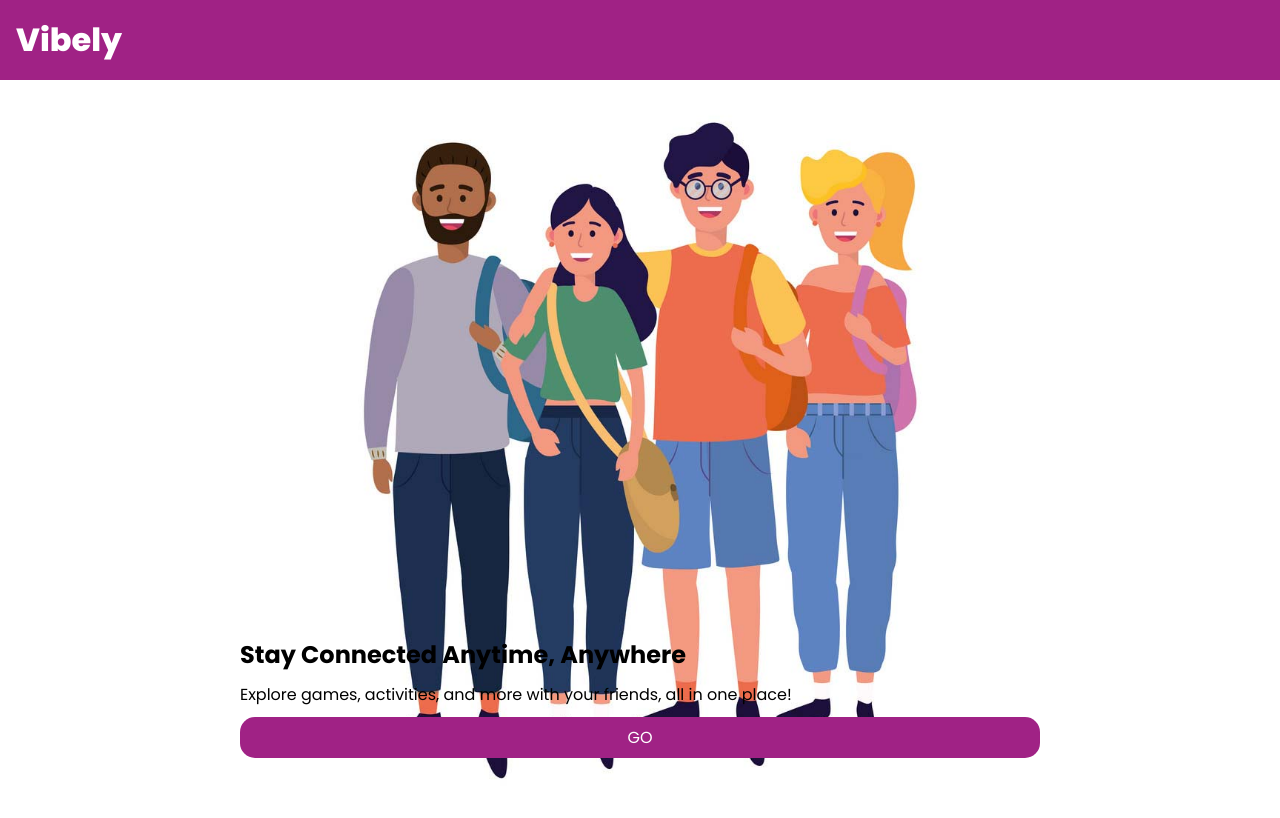
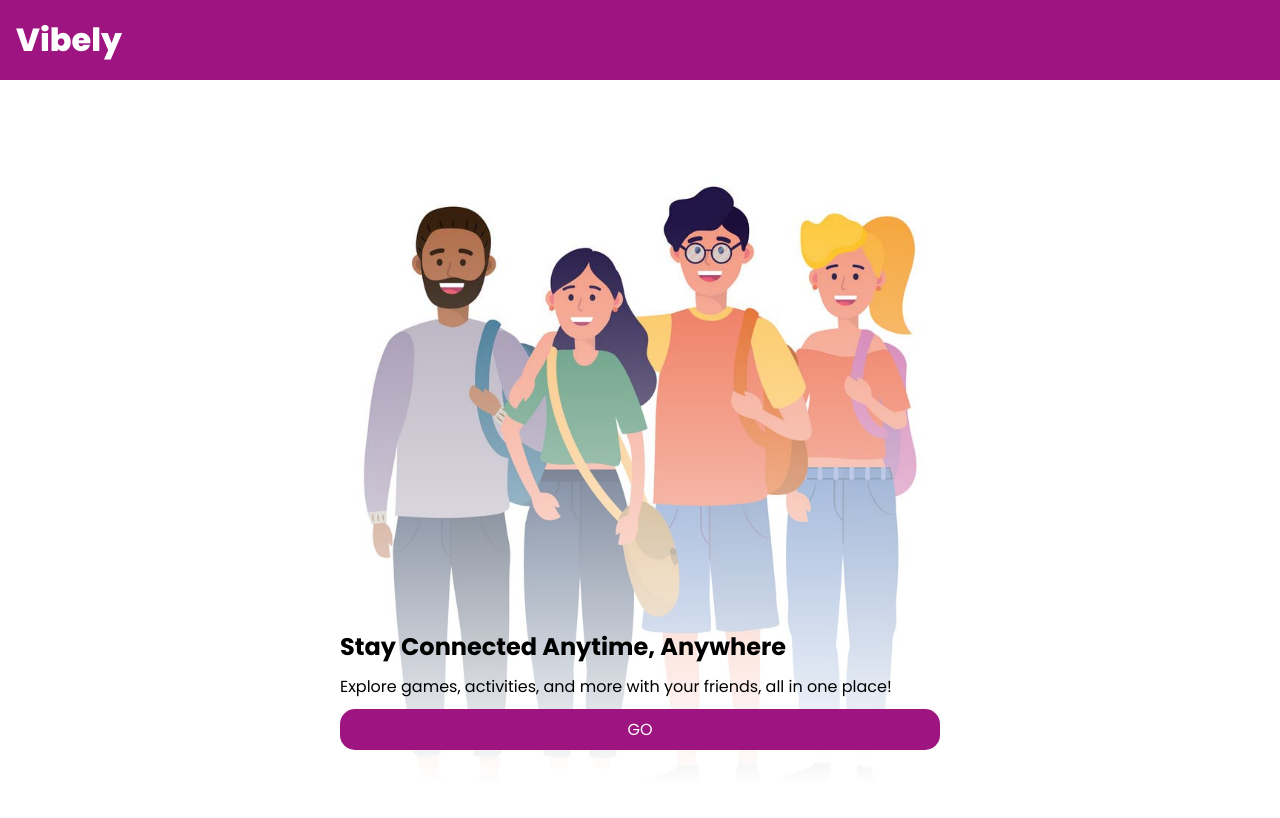
Before and after one commit to johnloser-lwi/vibely_mock_up, a plain HTML site: page index.html in a window 1280 px wide. Drawn offline with Linux system fonts and the light colour scheme.

Commit message:
optimize image sizing

```diff
--- a/css/style.css
+++ b/css/style.css
@@ -1,7 +1,7 @@
 @import url('https://fonts.googleapis.com/css2?family=Poppins:ital,wght@0,100;0,200;0,300;0,400;0,500;0,600;0,700;0,800;0,900;1,100;1,200;1,300;1,400;1,500;1,600;1,700;1,800;1,900&display=swap');
 
 :root {
-    --primary: rgb(160, 34, 133);
+    --primary: rgb(158, 20, 128);
 }
 
 * {
@@ -11,6 +11,10 @@
 
 html {
     font-family: Poppins, monospace;
+    height: 100%;
+}
+
+body {
     height: 100%;
 }
 
@@ -37,23 +41,23 @@ html {
     /* margin-bottom: 8rem; */
     width: 100%;
     position: absolute;
-    bottom: 2rem;
+    bottom: 5vh;
 }
 
 .title > * {
     position: relative;
     margin: 10px auto;
-    width: min(90%, 800px);
+    width: min(90%, 600px);
     display: block;
 }
 
 .background-image {
-    width: min(100%, 600px);
-    aspect-ratio: 12/16;
-    margin: 0 auto;
+    width: min(600px, 100vw);
+    aspect-ratio: 3/4;
+    margin: 8vh auto;
 
     background:
-        /* linear-gradient(0deg, transparent, rgba(255, 255,255,0.5), transparent),  */
+        linear-gradient(0deg, rgba(255, 255,255,1) 20%, transparent 90%),
         /* linear-gradient(90deg, rgba(255, 255, 255, 1), rgba(0, 0, 0, 0) 40%, rgba(0, 0, 0, 0) 60%, rgba(255, 255, 255, 1)),  */
         url('../images/background.jpg');
     background-size: cover;
```
